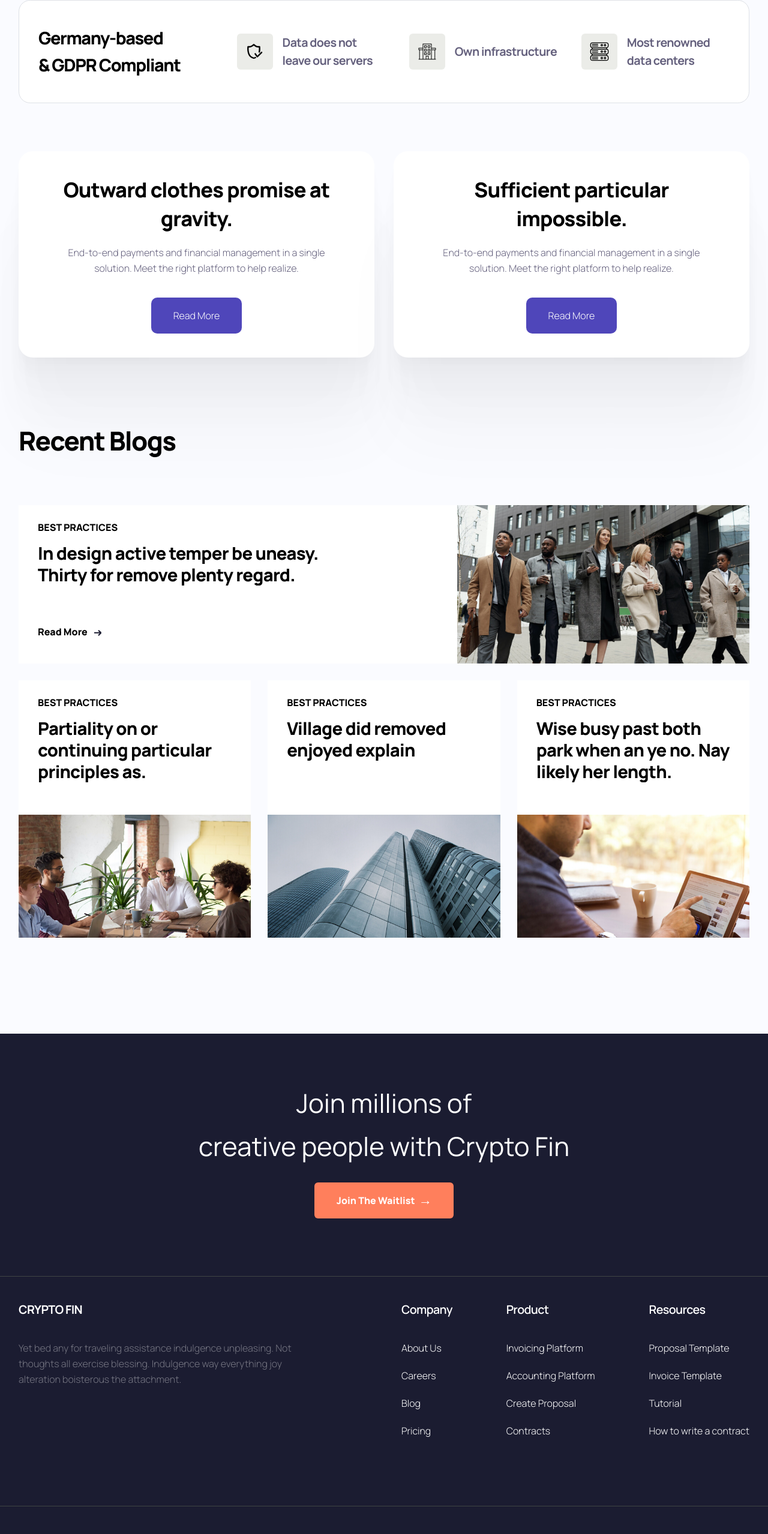
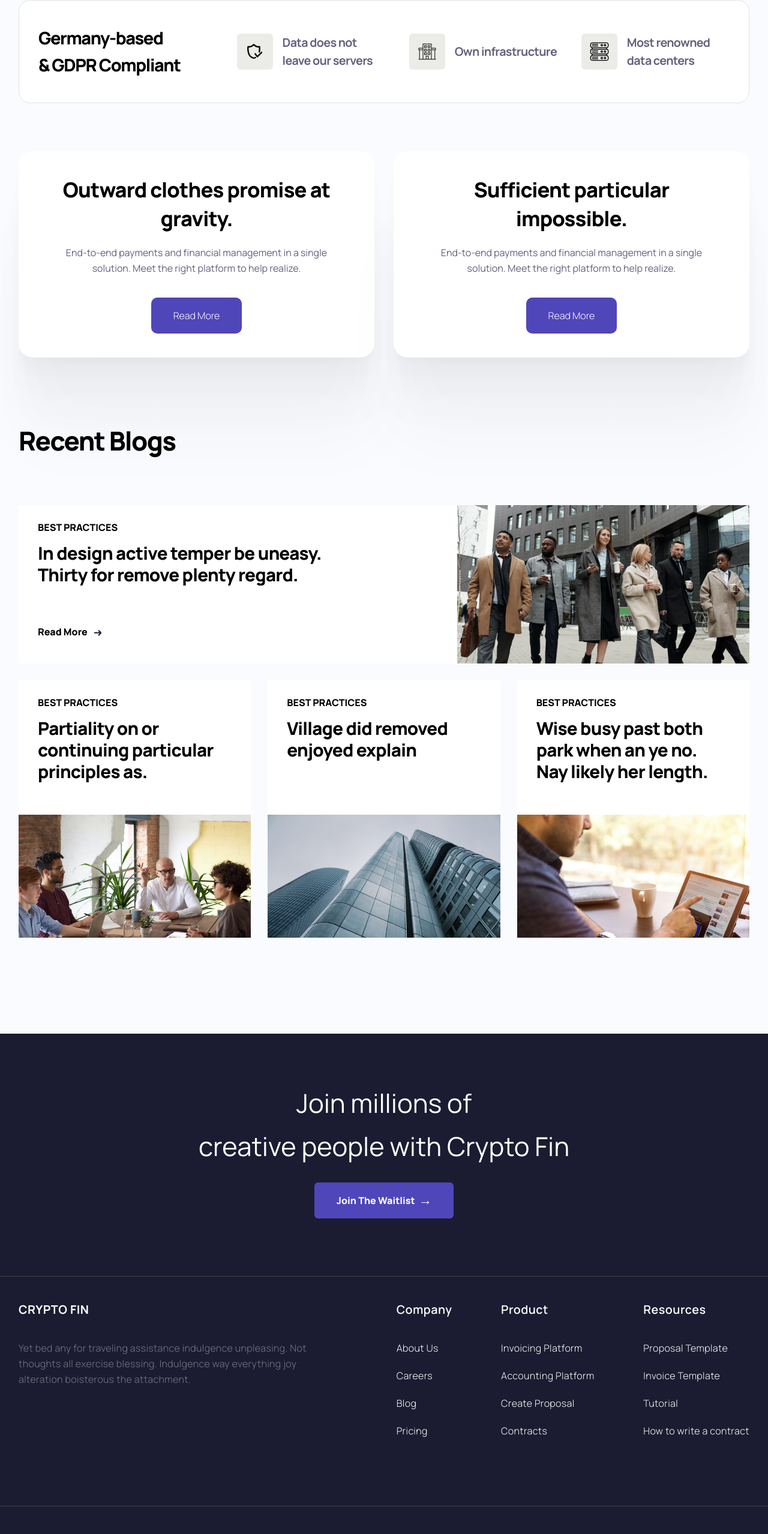
Before and after one commit to VektorTech/saas-landing-page, a Next.js app: page / in a window 1280 px wide. Shown: the part 3535-6092 px from the top of the page at 60% size. Built offline with nearby package versions, Linux system fonts and the light colour scheme.

Commit message:
adjust spacing & colors

```diff
--- a/src/components/Footer.tsx
+++ b/src/components/Footer.tsx
@@ -10,9 +10,8 @@ export default function Footer() {
           creative people with Crypto Fin
         </h2>
         <Button
-          className="mt-6 text-[#121313] font-extrabold"
+          className="mt-6 text-[#121313] font-extrabold bg-[#F9896B]"
           rounded="rounded-md"
-          bgColor="orange"
           href="#"
         >
           Join the Waitlist &nbsp; <span className="text-2xl font-black pb-[2px]">&rarr;</span>
@@ -24,16 +23,16 @@ export default function Footer() {
         className="container flex flex-col md:flex-row justify-between gap-x-10 gap-y-20 md:gap-y-0 text-center md:text-left pt-10 pb-28"
       >
         <article className="basis-[45%]">
-          <h3 className="text-xl uppercase font-bold">Crypto Fin</h3>
-          <p className="text-[#ffffff66] text-base mt-9 max-w-lg">
+          <h3 className="text-xl uppercase font-bold tracking-wide">Crypto Fin</h3>
+          <p className="text-[#ffffff66] text-base mt-9 max-w-lg tracking-wide">
             Yet bed any for traveling assistance indulgence unpleasing. Not
             thoughts all exercise blessing. Indulgence way everything joy
             alteration boisterous the attachment.
           </p>
         </article>
         <div>
-          <h3 className="text-xl capitalize font-semibold">Company</h3>
-          <ul className="mt-9 text-base font-light space-y-5">
+          <h3 className="text-xl capitalize font-semibold tracking-wide">Company</h3>
+          <ul className="mt-9 text-base font-light space-y-5 tracking-wide">
             <li>
               <Link href="/" className="hover:underline">
                 About Us
@@ -57,8 +56,8 @@ export default function Footer() {
           </ul>
         </div>
         <div>
-          <h3 className="text-xl capitalize font-semibold">Product</h3>
-          <ul className="mt-9 text-base font-light space-y-5">
+          <h3 className="text-xl capitalize font-semibold tracking-wide">Product</h3>
+          <ul className="mt-9 text-base font-light space-y-5 tracking-wide">
             <li>
               <Link href="/" className="hover:underline">
                 Invoicing Platform
@@ -82,8 +81,8 @@ export default function Footer() {
           </ul>
         </div>
         <div>
-          <h3 className="text-xl capitalize font-semibold">Resources</h3>
-          <ul className="mt-9 text-base font-light space-y-5">
+          <h3 className="text-xl capitalize font-semibold tracking-wide">Resources</h3>
+          <ul className="mt-9 text-base font-light space-y-5 tracking-wide">
             <li>
               <Link href="/" className="hover:underline">
                 Proposal Template
@@ -109,7 +108,7 @@ export default function Footer() {
       </nav>
       <hr className="bg-[#404444] h-[0.0625rem] border-none" />
       <section className="container py-10 flex flex-col lg:flex-row text-center justify-between">
-        <p className="text-xs">
+        <p className="text-xs tracking-wide">
           &copy; {new Date().getFullYear()} Crypto Fin. All rights reserved.
           &mdash;{" "}
           <Link href="/" className="hover:underline">
@@ -120,7 +119,7 @@ export default function Footer() {
             Terms of Services
           </Link>
         </p>
-        <p className="text-xs mt-2 lg:mt-0 font-normal">
+        <p className="text-xs mt-2 lg:mt-0 font-normal tracking-wide">
           Supported by <strong>Microsoft Startup</strong>
         </p>
       </section>
--- a/src/components/Header.tsx
+++ b/src/components/Header.tsx
@@ -69,6 +69,7 @@ export default function Header() {
               href="#"
               bgColor="orange"
               rounded={isSticky.current ? "rounded-0" : "rounded-lg"}
+              className="h-[3.25rem]"
             >
               Start Free
             </Button>
--- a/src/components/ValuePropositions.tsx
+++ b/src/components/ValuePropositions.tsx
@@ -9,10 +9,10 @@ export default function ValuePropositions() {
           "shadow-[0_141px_113px_0_#00000007,0_91px_66px_0_#00000005,0_55px_36px_0_#00000004,0_28px_18px_0_#00000004,0_12px_9px_0_#00000003,0_3px_4px_0_#00000002]",
         ].join(" ")}
       >
-        <h2 className="font-extrabold tracking-tight text-3xl md:text-[calc(1.1rem_+_1.3vw)] leading-[2rem] md:leading-[3rem]">
+        <h2 className="font-extrabold tracking-tight text-3xl md:text-[calc(1.11rem_+_1.3vw)] leading-[2rem] md:leading-[3rem]">
           Outward clothes promise at gravity.
         </h2>
-        <p className="mt-5 text-base text-[#64607D]">
+        <p className="mt-5 text-base font-normal text-[#64607D]">
           End-to-end payments and financial management in a single solution.
           Meet the right platform to help realize.
         </p>
@@ -27,10 +27,10 @@ export default function ValuePropositions() {
           "shadow-[0_141px_113px_0_#00000007,0_91px_66px_0_#00000005,0_55px_36px_0_#00000004,0_28px_18px_0_#00000004,0_12px_9px_0_#00000003,0_3px_4px_0_#00000002]",
         ].join(" ")}
       >
-        <h2 className="font-extrabold tracking-tight text-3xl md:text-[calc(1.1rem_+_1.3vw)] leading-[2rem] md:leading-[3rem]">
+        <h2 className="font-extrabold tracking-tight text-3xl md:text-[calc(1.11rem_+_1.3vw)] leading-[2rem] md:leading-[3rem]">
           Sufficient particular impossible.
         </h2>
-        <p className="mt-5 text-base text-[#64607D]">
+        <p className="mt-5 text-base font-normal text-[#64607D]">
           End-to-end payments and financial management in a single solution.
           Meet the right platform to help realize.
         </p>
--- a/tailwind.config.js
+++ b/tailwind.config.js
@@ -94,7 +94,7 @@ module.exports = {
         fontWeight: "700",
         lineHeight: "calc(2.2rem + 2.3vw)"
       }],
-      "blog-heading": ["1.82rem", {
+      "blog-heading": ["1.84rem", {
         letterSpacing: "-0.05em",
         fontWeight: "800",
         lineHeight: "2.25rem"
```
Also changed, not shown: images/design.png (added), images/desktop.png.
